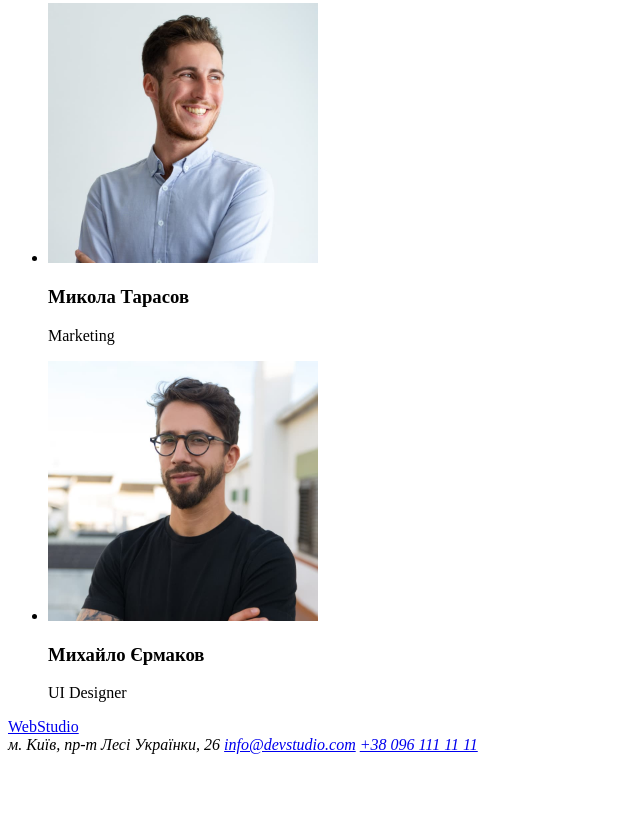
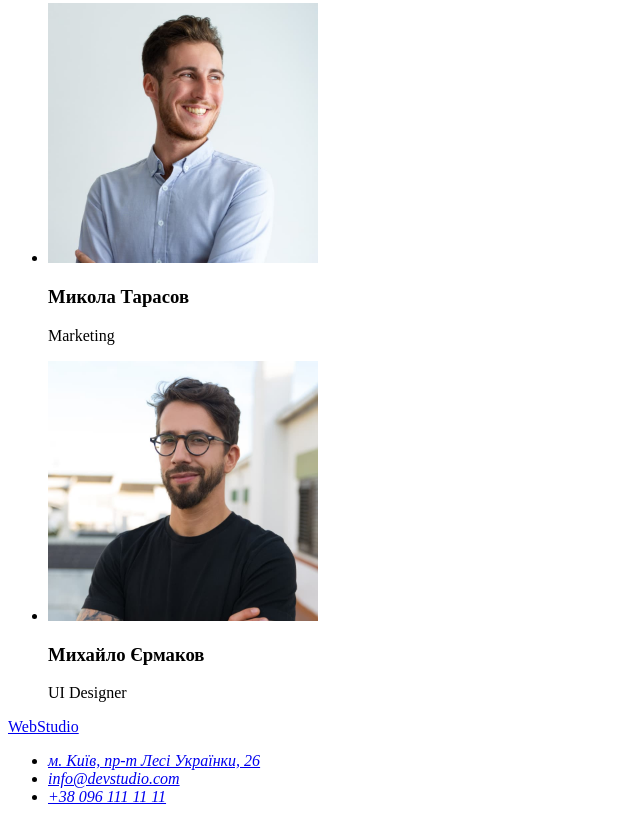
Before and after one commit to usai2005/goit-markup-hw-01, a plain HTML site: page index.html in a window 1280 px wide. Shown: the part 2309-3131 px from the top of the page, without its empty margins (0-640 px from the left). Before the commit the page ends 3071 px from the top, so only its background shows below. Drawn offline with Linux system fonts and the light colour scheme.

Commit message:
Changed footer

```diff
--- a/index.html
+++ b/index.html
@@ -136,9 +136,11 @@
     <footer>
       <a href="/">WebStudio</a>
       <address>
-        м. Київ, пр-т Лесі Українки, 26
-        <a href="mailto:info@devstudio.com">info@devstudio.com</a>
-        <a href="tel:+380961111111">+38 096 111 11 11</a>
+        <ul>
+          <li><a href="#">м. Київ, пр-т Лесі Українки, 26</a></li>
+          <li><a href="mailto:info@devstudio.com">info@devstudio.com</a></li>
+          <li><a href="tel:+380961111111">+38 096 111 11 11</a></li>
+        </ul>
       </address>
     </footer>
   </body>
```
